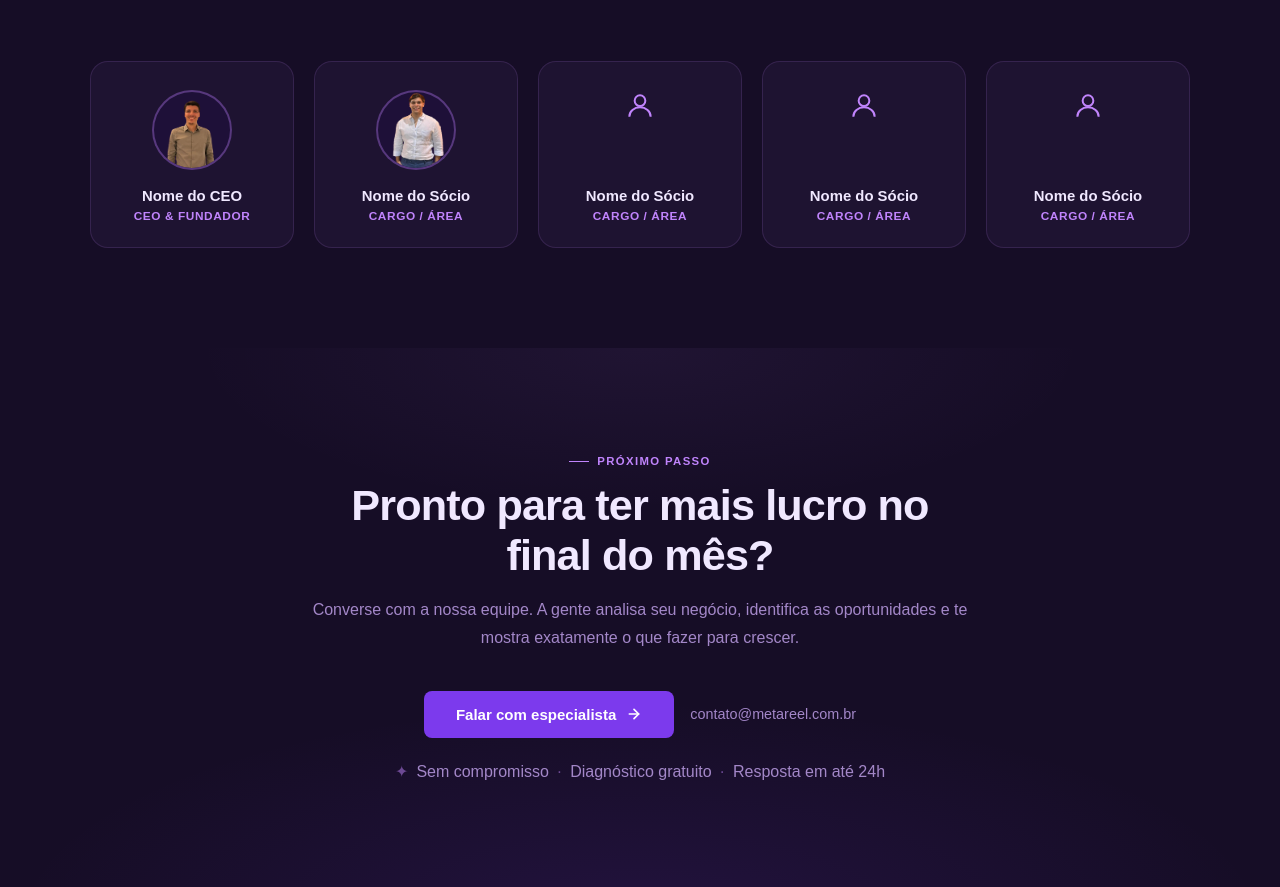
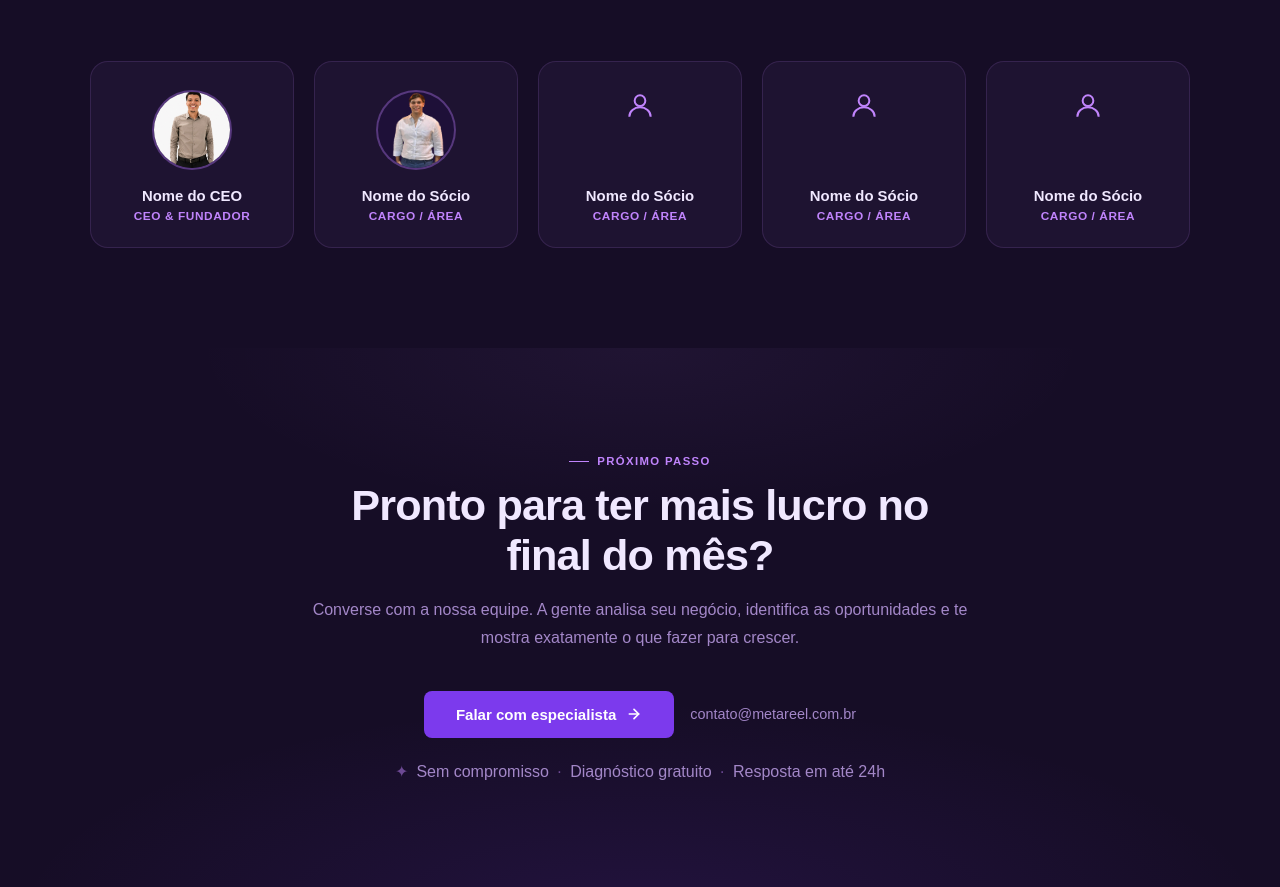
Before and after one commit to andreysilva018/Metareel-Performance-Portif-lio, a plain HTML site: page index.html in a window 1280 px wide. Shown: the part 4367-5254 px from the top of the page. Drawn offline with Linux system fonts and the light colour scheme.

Commit message:
feat: alterando foto do CEO

```diff
--- a/index.html
+++ b/index.html
@@ -455,7 +455,7 @@
         <div class="team-photo-wrap" onclick="openLightbox(this)">
           <div class="team-photo-ring"></div>
           <!-- FOTO: substitua o src pelo caminho da imagem -->
-          <img class="team-photo" src="Imagens/Raique.png" alt="CEO">
+          <img class="team-photo" src="Imagens/Raique -.jpg" alt="CEO">
         </div>
         <div class="team-name">Nome do CEO</div>
         <div class="team-role">CEO &amp; Fundador</div>
```
Also changed, not shown: Imagens/Raique -.jpg (added), 4 other files.
